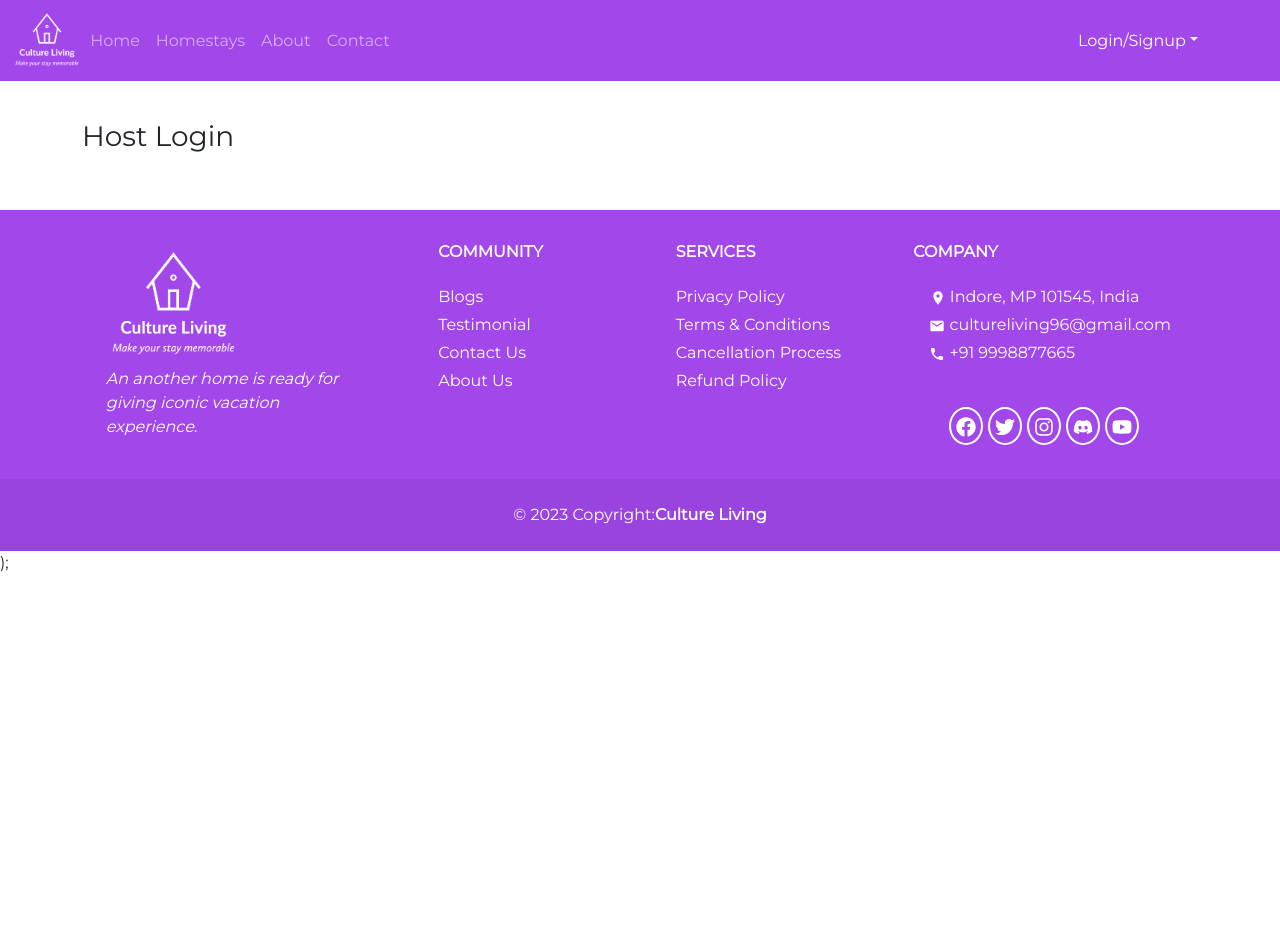
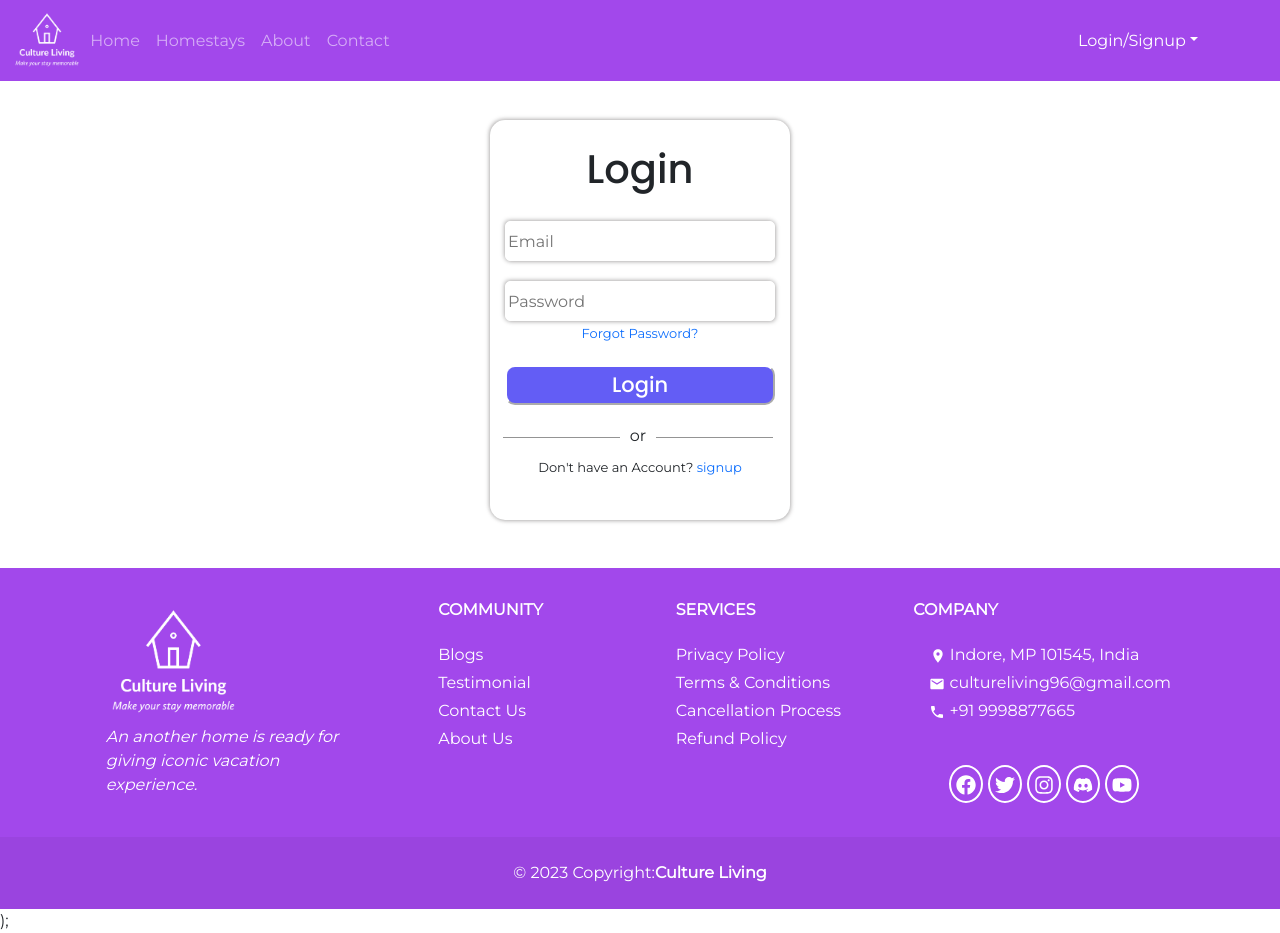
Before and after one commit to kuldeeppanwar123/Culture-Living-MERN-Project, a React (Create React App) app in the folder client/home_stay/: page /hostlogin in a window 1280 px wide. Before the commit the page ends 800 px from the top, so only its background shows below. Built offline with nearby package versions, Linux system fonts and the light colour scheme.

Commit message:
host login page added

```diff
--- a/client/home_stay/src/components/HostLogin.js
+++ b/client/home_stay/src/components/HostLogin.js
@@ -1,12 +1,54 @@
-import React from 'react'
-import { Container } from 'react-bootstrap'
+import React from "react";
+// import { Container } from 'react-bootstrap';
+// import { Col, Container, Row } from 'react-bootstrap'
+import styles from "../styles/HostLogin.module.css";
+import { useFormik } from "formik";
+import{Link} from 'react-router-dom'
+export default function HostLogin() {
+  const formik = useFormik({
+    initialValues: { email: "", password: "" },
+    validate: "",
+    validateOnBlur: false,
+    validateOnChange: false,
+    onSubmit: async function (value) {
+      console.log(value);
+    },
+  });
 
-export default function HostLogin() {
   return (
-    <div>
-      <Container style={{marginTop:"120px"}}>
-        <h3>Host Login</h3>
-      </Container>
+    <div style={{ marginTop: "120px" }}>
+      <div className={`${styles.container}`}>
+        <h5 className={styles.heading}>Login</h5>
+        {/* <h2>hyy</h2> */}
+      <form onSubmit={formik.handleSubmit}>
+        <input
+          id="email"
+          name="email"
+          type="email"
+          placeholder="Email"
+          onChange={formik.handleChange}
+          value={formik.values.firstName}
+        />
+        <input
+          id="password"
+          name="password"
+          type="password"
+          placeholder="Password"
+          onChange={formik.handleChange}
+          value={formik.values.password}
+        />
+        <Link className={styles.link} to="/recovery">Forgot Password?</Link>
+        <button className={styles.btn}>Login</button>
+      </form>
+      <div className={styles.line}><span> or </span></div>
+      <div className={styles.link}>Don't have an Account? <Link to="/host_signup">signup</Link></div>
+      </div>
     </div>
-  )
+
+    // <div style={{marginTop:"120px"}}>
+    //     <Container>
+    //       {/* <R */}
+    //     </Container>
+    // </div>
+  );
 }
--- a/client/home_stay/src/components/Navbar.js
+++ b/client/home_stay/src/components/Navbar.js
@@ -59,8 +59,9 @@ export function NavBar() {
               title="Login/Signup"
               id="navbarScrollingDropdown"
             >
-             <LinkContainer to="/hostlogin"><NavDropdown.Item style={{backgroundColor:"purple"}} >Host</NavDropdown.Item></LinkContainer>
-              <NavDropdown.Item href="/guestlogin">Guest</NavDropdown.Item>
+             <LinkContainer to="/hostlogin"><NavDropdown.Item  >Host</NavDropdown.Item></LinkContainer>
+             <LinkContainer to="/guestlogin"><NavDropdown.Item >Guest</NavDropdown.Item></LinkContainer>
+
             </NavDropdown>
           </Navbar.Collapse>
         </Container>
--- /dev/null
+++ b/client/home_stay/src/styles/HostLogin.module.css
@@ -0,0 +1,58 @@
+.container{
+    /* border: 1px solid red; */
+    box-shadow :-1px -1px 5px -1px rgb(164, 162, 162), 1px 1px 5px -1px rgb(164, 162, 162);
+    border-radius: 15px;
+    width: 300px;
+    height: 400px;
+    text-align: center;
+    margin: auto;
+}
+
+.heading{
+    padding-top: 25px ;
+    font-size: 40px;
+    font-weight:500;
+    font-family: 'Poppins', sans-serif
+}
+input{
+    border:1px solid #fff;
+    border-radius: 5px;
+    height: 40px;
+    width: 90%;
+    margin-top: 20px !important;
+    box-shadow :-1px -1px 5px -1px rgb(164, 162, 162), 1px 1px 5px -1px rgb(164, 162, 162)
+ }
+input { outline: none; }
+/* input {-webkit-appearance: none; box-shadow: none !important; }
+:-webkit-autofill { color: #fff !important; } */
+
+.btn{
+    width: 90%;
+    height: 40px;
+    color: #fff;
+    font-size: 21px;
+    font-family: 'Poppins', sans-serif;
+    border-color: #fff;
+    border-radius: 10px;
+    margin-top: 20px;
+    background-color: rgb(99, 93, 245);
+}
+
+.btn:hover{
+    background-color: rgb(76, 71, 240);
+}
+.link{
+    font-size: 13px;
+}
+.line{
+    width: 90%;
+   text-align: center;
+   border-bottom: 1px solid #949494;
+   line-height: 0.1em;
+   margin: 30px 13px 20px;
+}
+
+.line span{
+    background:#fff;
+    padding:0 10px;
+}
```
Also changed, not shown: client/home_stay/src/components/HostSignup.js (added, +9 -0 lines), client/home_stay/src/assets/profile.png (added).
